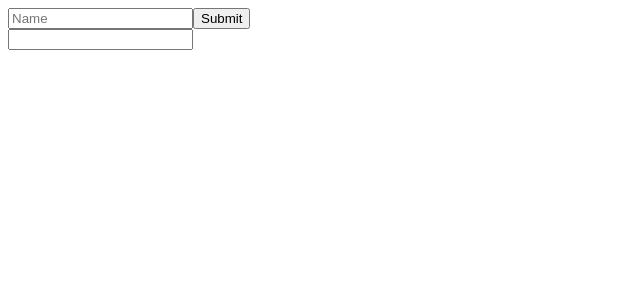
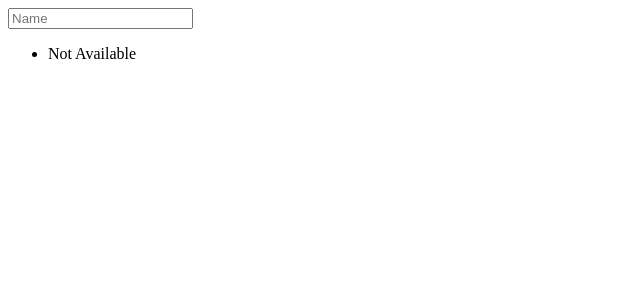
Before and after one commit to Devcorns/tdlo.com, an Angular app in the folder tdlo/: page / in a window 1280 px wide. Shown: the top 300 px of the page, without its empty margins (0-640 px from the left). Built offline with nearby package versions, Linux system fonts and the light colour scheme.

Commit message:
Get company data

```diff
--- a/tdlo/src/app/home/home.component.html
+++ b/tdlo/src/app/home/home.component.html
@@ -1,6 +1,6 @@
 
 
-<form [formGroup]="companyProfileForm" (ngSubmit)="searchCompanyProfile()">
+<form [formGroup]="companyProfileForm" >
 
   <!-- <input type="text" placeholder="Full Name" formControlName="fullname">
   <input type="text" placeholder="Mobile Number" formControlName="mobileno">
@@ -17,7 +17,16 @@
   </select> -->
   <input type="text" placeholder="Name" formControlName="compnyName"   (input)="valueChange($event.target.value)">
 
-  <button type="submit">Submit</button>
+  <!-- <button type="submit">Submit</button> -->
 </form>
 
-<input type="text"  [(ngModel)]="myModel">
+<!-- <input type="text"  [(ngModel)]="myModel" #ctrl="ngModel" > -->
+
+<ul *ngIf="companyList.length">
+  <li *ngFor="let item of companyList;let i = index;"  >
+    <a (click)="selectCompany($event,item._id)" > {{i}} {{item.name}}</a>
+  </li>
+</ul>
+<ul *ngIf="!companyList.length">
+    <li> Not Available </li>
+</ul>
--- a/tdlo/src/app/home/home.component.ts
+++ b/tdlo/src/app/home/home.component.ts
@@ -1,6 +1,9 @@
 import { Component, OnInit, ɵConsole } from '@angular/core';
 import { FormBuilder,FormControl,FormGroup, Validators } from '@angular/forms';
 import { GlobalService } from '../services/global.service';
+import { createHostListener } from '@angular/compiler/src/core';
+import { isArray } from 'util';
+import { forEach } from '@angular/router/src/utils/collection';
 
 @Component({
   selector: 'app-home',
@@ -8,18 +11,13 @@ import { GlobalService } from '../services/global.service';
   styleUrls: ['./home.component.sass']
 })
 export class HomeComponent implements OnInit {
-  myModel:any;
+
+  companyList = [];
   companyProfileForm:FormGroup;
 
   constructor(private fb:FormBuilder,private gs:GlobalService) {
 
     this.companyProfileForm  =  this.fb.group({
-      // fullname : ['',Validators.required],
-      // mobileno : ['',Validators.required],
-      // fullcompanyname : ['',Validators.required],
-      // fullcompanyaddr : ['',Validators.required],
-      // place : ['',Validators.required],
-      // aslt:[0,Validators.required]
       compnyName:['',Validators.required]
     })
 
@@ -28,18 +26,37 @@ export class HomeComponent implements OnInit {
   ngOnInit() {
   }
 
-  searchCompanyProfile(val) {
-    console.log(this.companyProfileForm.value);
-    this.gs.get("api/user/companyList",val);
+  // searchCompanyProfile(val) {
+  //   console.log(this.companyProfileForm.value);
+  // }
+
+   valueChange(val) {
+    const currentClassObject = this;
+    currentClassObject.companyList = [];
+      this.gs.get("api/user/companyList",val.toUpperCase()).subscribe(function(res:any) {
+
+        console.log("Gets Called", isArray(res),res.length);
+
+        if(res.length) {
+
+          for(let i =0;i<res.length;i++) {
+
+            currentClassObject.companyList.push(res[i]);
+
+          }
+
+        }
+
+
+      });
   }
 
-   valueChange(val) {
+  selectCompany( data, id) {
 
-      this.gs.get("api/user/companyList",val.toUpperCase()).subscribe(function(res) {
-
-        console.log("Gets Called", res);
-        console.log(this.myModel);
-      });
+    console.log(data.target,id);
+    this.gs.get("api/user/get-company-details",id).subscribe(function(res:any) {
+      console.log(res)
+    });
 
   }
 
```
Also changed, not shown: tdlo/src/app/services/global.service.ts (line endings or trailing spaces).
